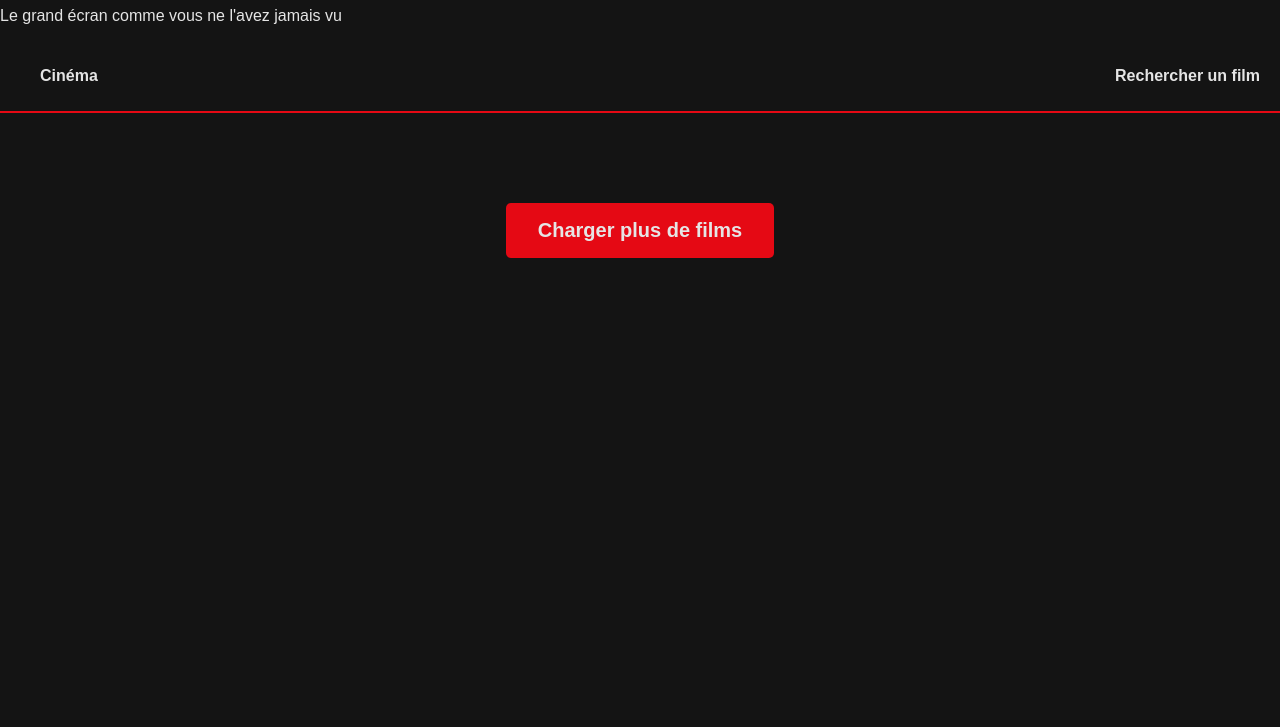
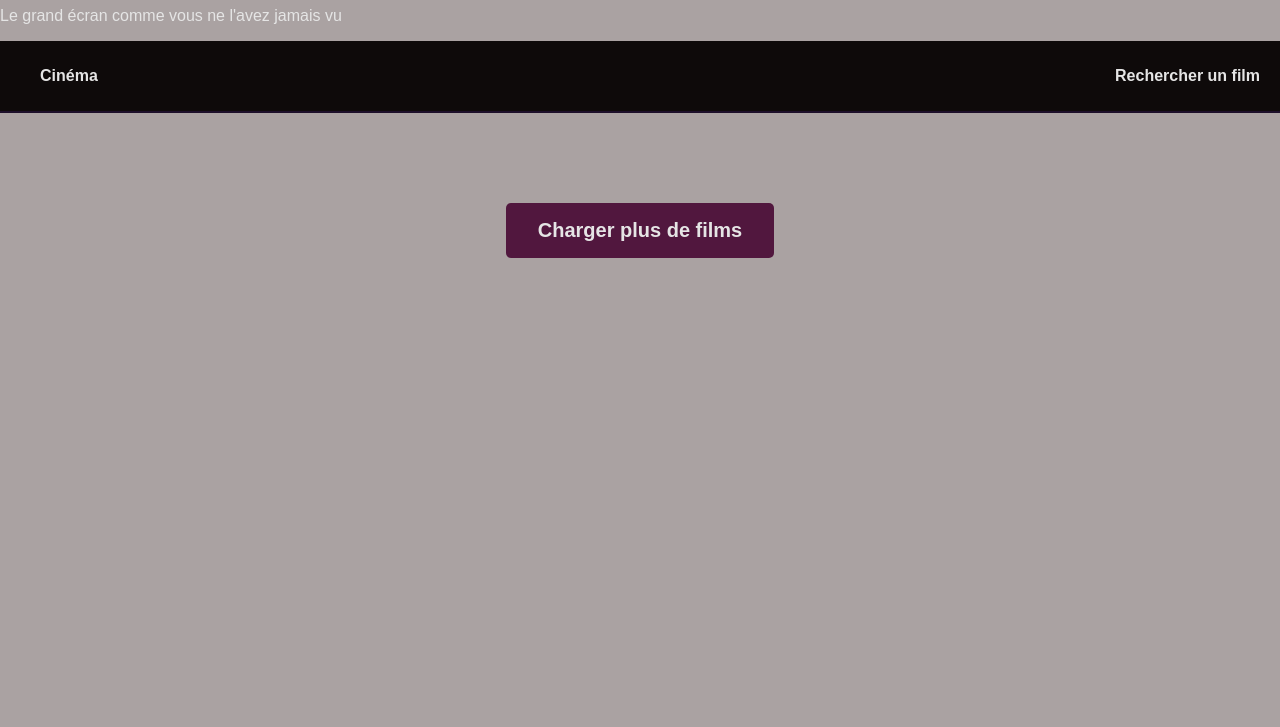
Before and after one commit to Anas-Boulamlouj/projet_cinema, a website: page Index.html in a window 1280 px wide. Shown: the part 73-800 px from the top of the page. Drawn offline with Linux system fonts and the light colour scheme; no server answers.

Commit message:
Modification finale du projet Couleurs css

```diff
--- a/styleindex.css
+++ b/styleindex.css
@@ -2,18 +2,18 @@ body {
     font-family: Arial, sans-serif;
     margin: 0;
     padding: 0;
-    background-color: #141414;
+    background-color: #aaa2a2;
     color: #e5e5e5;
 }
 
 .headband {
-    background-color: #141414;
-    color: #e50914;
+    background-color: #0e0a0a;
+    color: #edaaae;
     padding: 10px 20px;
     display: flex;
     justify-content: space-between;
     align-items: center;
-    border-bottom: 2px solid #e50914;
+    border-bottom: 2px solid #1d0f2a;
 }
 
 .headband a {
@@ -85,7 +85,7 @@ body {
     font-size: 16px;
     font-weight: bold;
     color: #ffffff;
-    background-color: #e50914;
+    background-color: #451535;
     border-radius: 5px;
     text-decoration: none;
     transition: background-color 0.3s ease, transform 0.3s ease;
@@ -105,13 +105,13 @@ button#button {
     cursor: pointer;
     border: none;
     border-radius: 5px;
-    background-color: #e50914;
+    background-color: #51173e;
     color: #e5e5e5;
     font-weight: bold;
     transition: background-color 0.3s ease, transform 0.3s ease;
 }
 
 button#button:hover {
-    background-color: #b20610;
+    background-color: #9c1d1d;
     transform: scale(1.05);
 }
```
Also changed, not shown: stylesearch.css (+4 -4 lines).
